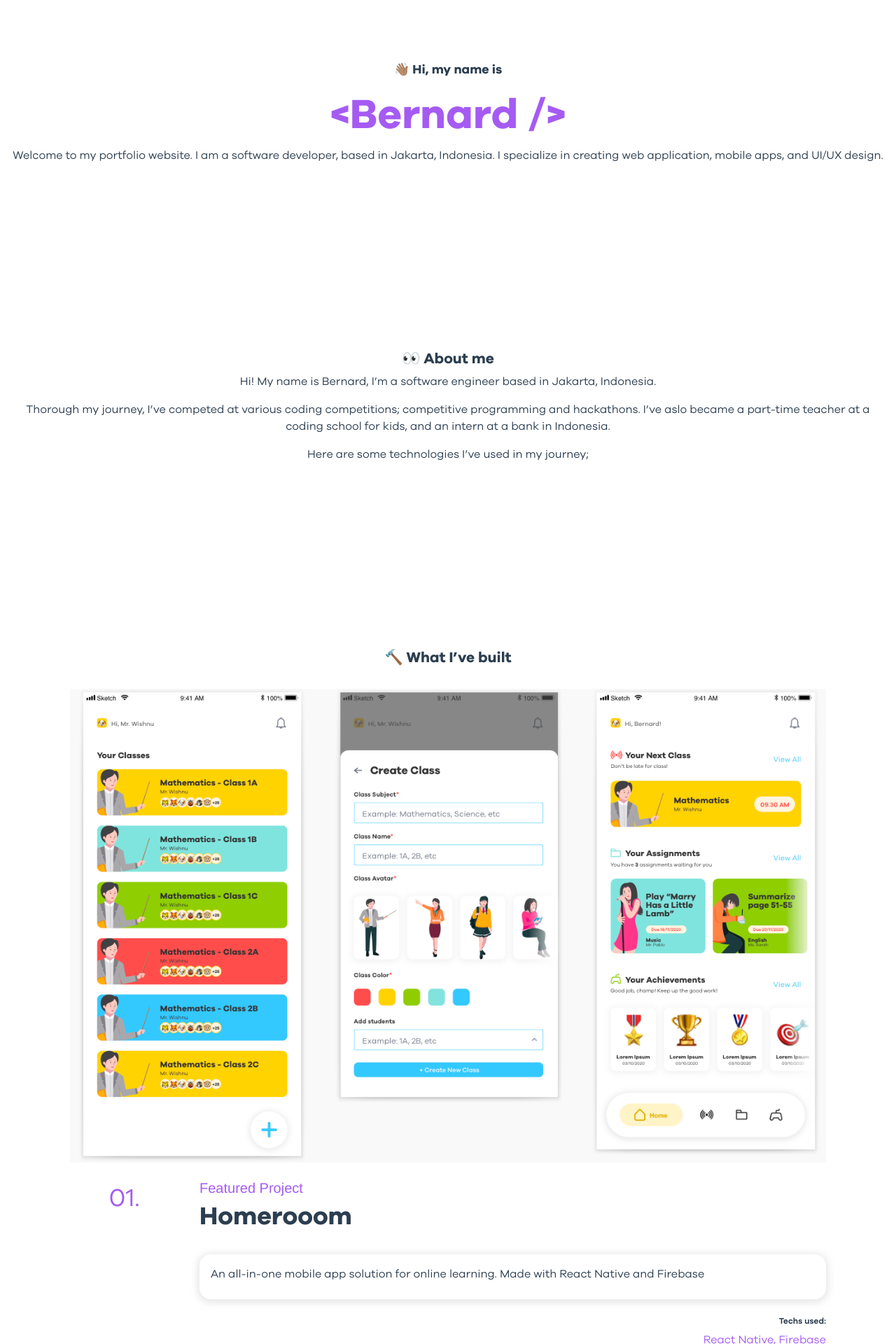
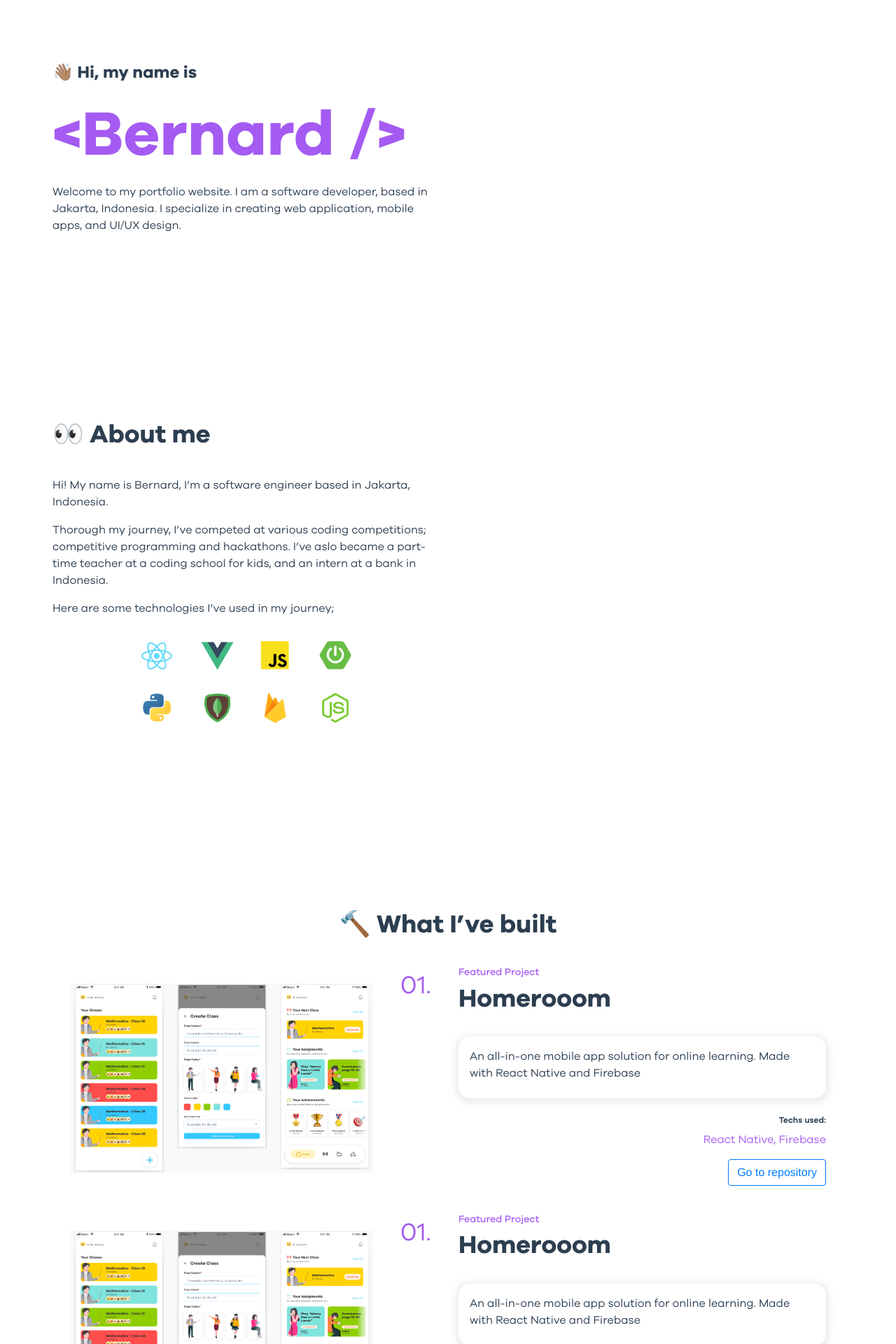
Before and after one commit to bernardadhitya/v1, a Vue app: page / in a window 1280 px wide. Shown: the part 160-2080 px from the top of the page at 70% size. Built offline with nearby package versions, Linux system fonts and the light colour scheme.

Commit message:
[Bernard] Utilize for responsive view

```diff
--- a/src/App.vue
+++ b/src/App.vue
@@ -9,18 +9,22 @@
   font-family: "Bold";
   src: url(./assets/fonts/Galano-Grotesque-Bold.otf);
 }
+
 @font-face {
   font-family: "ExtraBold";
   src: url(./assets/fonts/Galano-Grotesque-Extra-Bold.otf);
 }
+
 @font-face {
   font-family: "Medium";
   src: url(./assets/fonts/Galano-Grotesque-Medium.otf);
 }
+
 @font-face {
   font-family: "SemiBold";
   src: url(./assets/fonts/Galano-Grotesque-Semi-Bold.otf);
 }
+
 @font-face {
   font-family: "Regular";
   src: url(./assets/fonts/Galano-Grotesque.otf);
@@ -33,6 +37,7 @@
   text-align: center;
   color: #2c3e50;
 }
+
 #nav {
   padding: 30px;
 }
@@ -45,40 +50,93 @@
 #nav a.router-link-exact-active {
   color: #42b983;
 }
+@media only screen and (max-width: 768px) {
+  #bootstrap-override h1 {
+    font-family: 'Bold';
+    font-size: 36px;
+  }
 
-/* h1{
-  font-family: 'Bold';
-  font-size: 60px !important;
-  color: #A55BF2;
-} */
+  #bootstrap-override h2 {
+    font-family: 'Bold';
+    font-size: 21px;
+  }
 
-h1{
-  font-family: 'Bold';
-  font-size: 36px !important;
+  #bootstrap-override h3 {
+    font-family: 'Bold';
+    font-size: 18px;
+  }
+
+  #bootstrap-override h4 {
+    font-family: 'SemiBold';
+    font-size: 18px;
+  }
+
+  #bootstrap-override h5 {
+    font-family: 'Medium';
+    font-size: 14px;
+  }
+
+  #bootstrap-override h6 {
+    font-family: 'SemiBold';
+    font-size: 12px;
+  }
+
+  #bootstrap-override p {
+    font-family: 'Regular';
+    font-size: 16px;
+  }
 }
 
-h2{
-  font-family: 'Bold';
-  font-size: 21px !important;
+@media only screen and (min-width: 769px) {
+  #bootstrap-override h1 {
+    font-family: 'Bold';
+    font-size: 36px;
+  }
+
+  #bootstrap-override h2 {
+    font-family: 'Bold';
+    font-size: 36px;
+  }
+
+  #bootstrap-override h3 {
+    font-family: 'Bold';
+    font-size: 24px;
+  }
+
+  #bootstrap-override h4 {
+    font-family: 'SemiBold';
+    font-size: 18px;
+  }
+
+  #bootstrap-override h5 {
+    font-family: 'Medium';
+    font-size: 14px;
+  }
+
+  #bootstrap-override h6 {
+    font-family: 'SemiBold';
+    font-size: 12px;
+  }
+
+  #bootstrap-override p {
+    font-family: 'Regular';
+    font-size: 16px;
+  }
 }
 
-h3{
-  font-family: 'Bold';
-  font-size: 18px !important;
+.section-title-padding{
+  padding-bottom: 30px;
 }
 
-h4{
-  font-family: 'Medium';
-  font-size: 14px !important;
+.color-purple {
+    color: #A55BF2;
 }
 
-h6{
-  font-family: 'SemiBold';
-  font-size: 12px !important;
+.left-align {
+  text-align: left;
 }
 
-p{
-  font-family: 'Regular';
-  font-size: 16px !important;
+.right-align {
+  text-align: right;
 }
 </style>
--- a/src/components/AboutMe.vue
+++ b/src/components/AboutMe.vue
@@ -2,21 +2,28 @@
   <div class='section-margin'>
     <b-container fluid>
       <b-row>
-        <b-col>
-          <h2>👀 About me</h2>
+        <b-col xs="12" md="6">
+          <h2 class="section-title-padding auto-align">👀 About me</h2>
         </b-col>
       </b-row>
       <b-row>
-        <b-col>
-          <p>
+        <b-col xs="12" md="6">
+          <p class="auto-align">
             Hi! My name is Bernard, I’m a software engineer based in Jakarta, Indonesia.
           </p>
-          <p>
+          <p class="auto-align">
             Thorough my journey, I’ve competed at various coding competitions; competitive programming and hackathons. I’ve aslo became a part-time teacher at a coding school for kids, and an intern at a bank in Indonesia.
           </p>
-          <p>
+          <p class="auto-align">
             Here are some technologies I’ve used in my journey;
           </p>
+        </b-col>
+      </b-row>
+      <b-row>
+        <b-col xs="12" md="6">
+          <div class="skills-logo-image-wrapper">
+            <img src="../assets/images/skills-logo.png"/>
+          </div>
         </b-col>
       </b-row>
     </b-container>
@@ -33,4 +40,20 @@ export default {
   .section-margin{
     margin: 250px 0;
   }
+  @media only screen and (max-width: 768px) {
+    .skills-logo-image-wrapper img{
+      width: 100%;
+    }
+    .auto-align{
+      text-align: center;
+    }
+  }
+  @media only screen and (min-width: 769px) {
+    .skills-logo-image-wrapper img{
+      width: 60%;
+    }
+    .auto-align{
+      text-align: left;
+    }
+  }
 </style>
--- a/src/components/FeaturedProject.vue
+++ b/src/components/FeaturedProject.vue
@@ -2,17 +2,15 @@
   <div>
     <b-container>
       <b-row>
-        <b-col>
+        <b-col cols="12" md="5">
           <div class="image-wrapper">
             <img src="../assets/images/homerooom-thumbnail.png" width="100%"/>
           </div>
         </b-col>
-      </b-row>
-      <b-row>
-        <b-col cols="2">
+        <b-col cols="2" md="1">
           <div class="featured-project-number color-purple">01.</div>
         </b-col>
-        <b-col cols="10">
+        <b-col cols="10" md="6">
           <b-row>
             <b-col>
               <h5 class="color-purple left-align">Featured Project</h5>
@@ -62,15 +60,6 @@ export default {
     font-family: 'Regular';
     font-size: 36px;
   }
-  .color-purple{
-    color: #A55BF2;
-  }
-  .left-align{
-    text-align: left;
-  }
-  .right-align{
-    text-align: right;
-  }
   .card-wrapper{
     margin: 24px 0;
     padding: 16px 16px 8px 16px;
--- a/src/components/FeaturedProjects.vue
+++ b/src/components/FeaturedProjects.vue
@@ -3,7 +3,7 @@
     <b-container>
       <b-row>
         <b-col>
-          <h2>🔨 What I’ve built</h2>
+          <h2 class="section-title-padding">🔨 What I’ve built</h2>
         </b-col>
       </b-row>
       <b-row>
@@ -35,10 +35,6 @@ export default {
 </script>
 
 <style>
-  h2{
-    font-family: 'Bold';
-    font-size: 21px !important;
-  }
   .section-margin{
     margin: 250px 0;
   }
--- a/src/components/Introduction.vue
+++ b/src/components/Introduction.vue
@@ -2,20 +2,27 @@
   <div class='section-margin'>
     <b-container fluid>
       <b-row>
-        <b-col>
-          <h3>👋🏽 Hi, my name is</h3>
+        <b-col xs="12" md="6">
+          <h3 class="auto-align">👋🏽 Hi, my name is</h3>
         </b-col>
       </b-row>
       <b-row>
-        <b-col>
-          <div class="title-name">&#60;Bernard /&#62;</div>
+        <b-col xs="12" md="6">
+          <div class="title-name auto-align">&#60;Bernard /&#62;</div>
         </b-col>
       </b-row>
       <b-row>
-        <b-col>
-          <p>
+        <b-col xs="12" md="6">
+          <p class="auto-align">
             Welcome to my portfolio website. I am a software developer, based in Jakarta, Indonesia. I specialize in creating web application, mobile apps, and UI/UX design.
           </p>
+        </b-col>
+      </b-row>
+      <b-row >
+        <b-col>
+          <div class="profile-image-introduction">
+            <img src="../assets/images/profile-image.png" width="100%"/>
+          </div>
         </b-col>
       </b-row>
     </b-container>
@@ -29,12 +36,33 @@ export default {
 </script>
 
 <style>
+@media only screen and (max-width: 768px) {
+  .profile-image-introduction{
+    margin-top: 100px;
+  }
   .title-name{
     font-family: 'Bold';
-    font-size: 60px !important;
+    font-size: 48px;
     color: #A55BF2;
   }
-  .section-margin{
-    margin: 250px 0;
+  .auto-align{
+    text-align: center;
   }
+}
+@media only screen and (min-width: 769px) {
+  .profile-image-introduction{
+    display: none;
+  }
+  .title-name{
+    font-family: 'Bold';
+    font-size: 90px;
+    color: #A55BF2;
+  }
+  .auto-align{
+    text-align: left;
+  }
+}
+.section-margin{
+  margin: 250px 0;
+}
 </style>
--- a/src/components/OtherProject.vue
+++ b/src/components/OtherProject.vue
@@ -3,7 +3,11 @@
     <b-container>
       <b-row>
         <b-col>
-
+          <div class="card-wrapper">
+            <h4 class="left-align">react-boilerplate</h4>
+            <p class="left-align">A simple react-express boilerplate, with navigation template</p>
+            <h5 class="right-align color-purple">Go to repository</h5>
+          </div>
         </b-col>
       </b-row>
     </b-container>
@@ -12,10 +16,17 @@
 
 <script>
 export default {
-
-}
+  name: 'OtherProject',
+};
 </script>
 
 <style>
-
+.card-wrapper{
+  margin: 24px 0;
+  padding: 16px 16px 8px 16px;
+  border-radius: 16px;
+  box-shadow: 0px 2px 9px 4px rgba(216,216,216,0.5);
+  -webkit-box-shadow: 0px 2px 9px 4px rgba(216,216,216,0.5);
+  -moz-box-shadow: 0px 2px 9px 4px rgba(216,216,216,0.5);
+}
 </style>
--- /dev/null
+++ b/src/components/OtherProjects.vue
@@ -0,0 +1,44 @@
+<template>
+  <div class="section-margin">
+    <b-container>
+      <b-row>
+        <b-col>
+          <h2 class="section-title-padding">🛠 More things I’ve built</h2>
+        </b-col>
+      </b-row>
+      <b-row>
+        <b-col cols="12" md="4">
+          <OtherProject/>
+        </b-col>
+        <b-col cols="12" md="4">
+          <OtherProject/>
+        </b-col>
+        <b-col cols="12" md="4">
+          <OtherProject/>
+        </b-col>
+        <b-col cols="12" md="4">
+          <OtherProject/>
+        </b-col>
+        <b-col cols="12" md="4">
+          <OtherProject/>
+        </b-col>
+        <b-col cols="12" md="4">
+          <OtherProject/>
+        </b-col>
+      </b-row>
+    </b-container>
+  </div>
+</template>
+
+<script>
+import OtherProject from './OtherProject.vue';
+
+export default {
+  name: 'OtherProjects',
+  components: { OtherProject },
+}
+</script>
+
+<style>
+
+</style>
--- a/src/views/Home.vue
+++ b/src/views/Home.vue
@@ -1,16 +1,30 @@
 <template>
-  <div class="home">
+  <div id="bootstrap-override" class="fluid-padding">
     <Introduction/>
     <AboutMe/>
     <FeaturedProjects/>
+    <OtherProjects/>
   </div>
 </template>
+
+<style>
+@media only screen and (max-width: 768px) {
+  .fluid-padding{
+    padding: 0 24px;
+  }
+}
+@media only screen and (min-width: 769px) {
+  .fluid-padding{
+    padding: 0 60px;
+  }
+}
+</style>
 
 <script>
 import AboutMe from '../components/AboutMe.vue';
 import FeaturedProjects from '../components/FeaturedProjects.vue';
-// @ is an alias to /src
 import Introduction from '../components/Introduction.vue';
+import OtherProjects from '../components/OtherProjects.vue';
 
 export default {
   name: 'home',
@@ -18,6 +32,7 @@ export default {
     Introduction,
     AboutMe,
     FeaturedProjects,
+    OtherProjects,
   },
 };
 </script>
```
